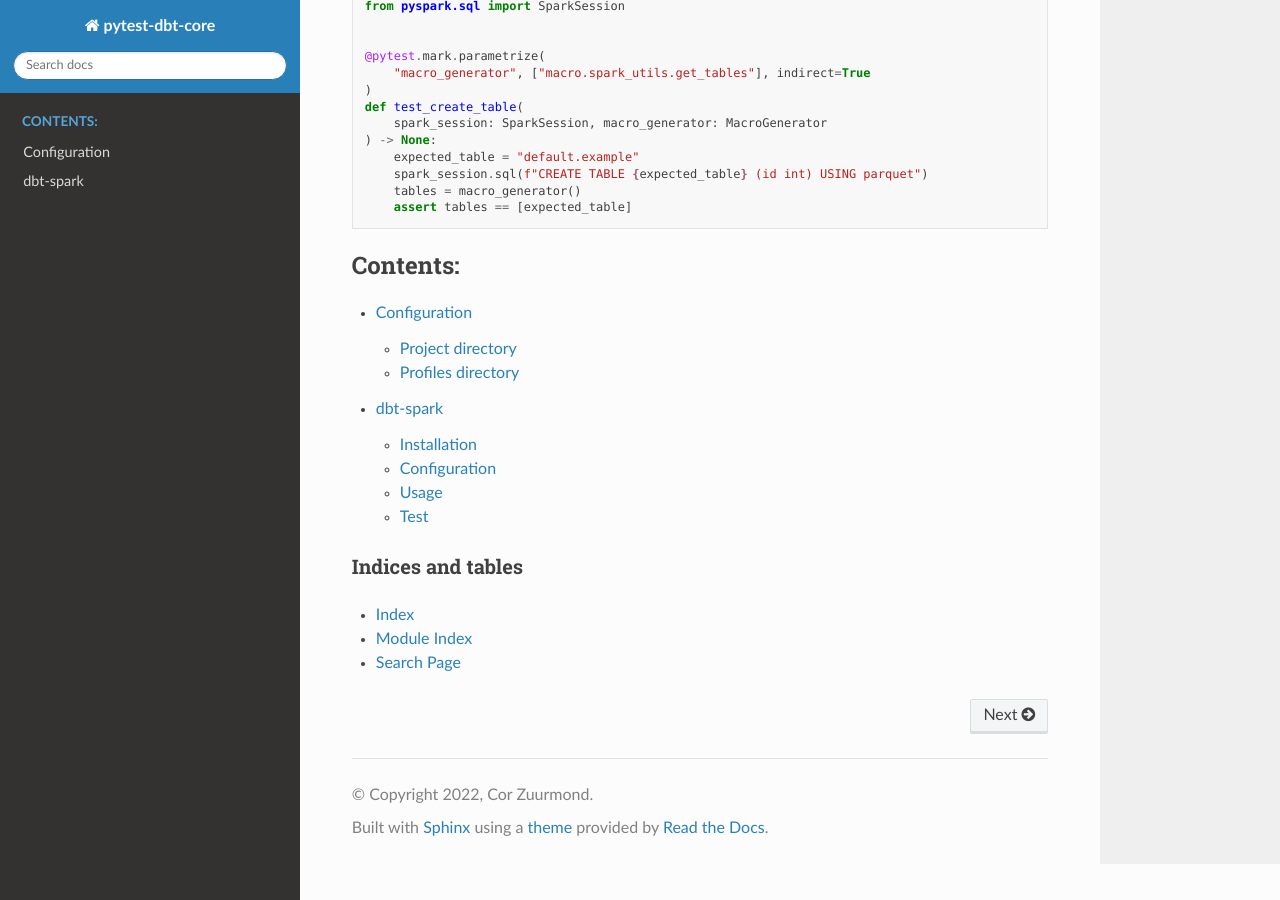
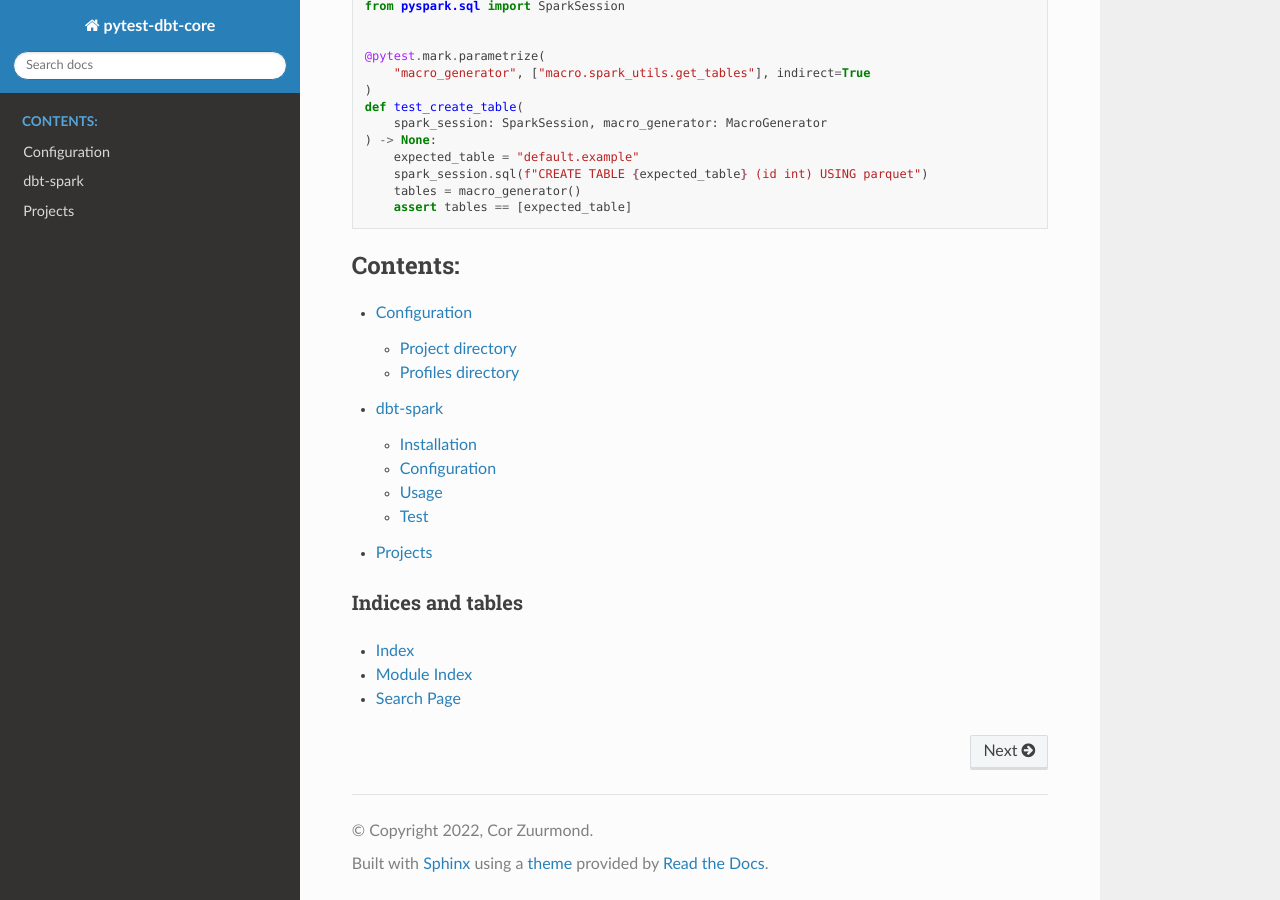
Before and after one commit to godatadriven/pytest-dbt-core, a Sphinx documentation site: the page built from docs/source/index.rst, in a window 1280 px wide and 900 px high, scrolled down 589 px. Built offline with Sphinx 7.4.7 and the Read the Docs theme 2.0.0, drawn with Linux system fonts in a browser that asks for light colours.

Commit message:
Add projects page

```diff
--- a/docs/source/index.rst
+++ b/docs/source/index.rst
@@ -51,6 +51,7 @@ Unit test a macro:
 
    configuration.rst
    dbt_spark.rst
+   projects.rst
 
 
 Indices and tables
--- /dev/null
+++ b/docs/source/projects.rst
@@ -0,0 +1,6 @@
+Projects
+#############
+
+The following projects use the `pytest-dbt-core` plugin:
+
+* `spark-utils <https://github.com/dbt-labs/spark-utils>`_
```
